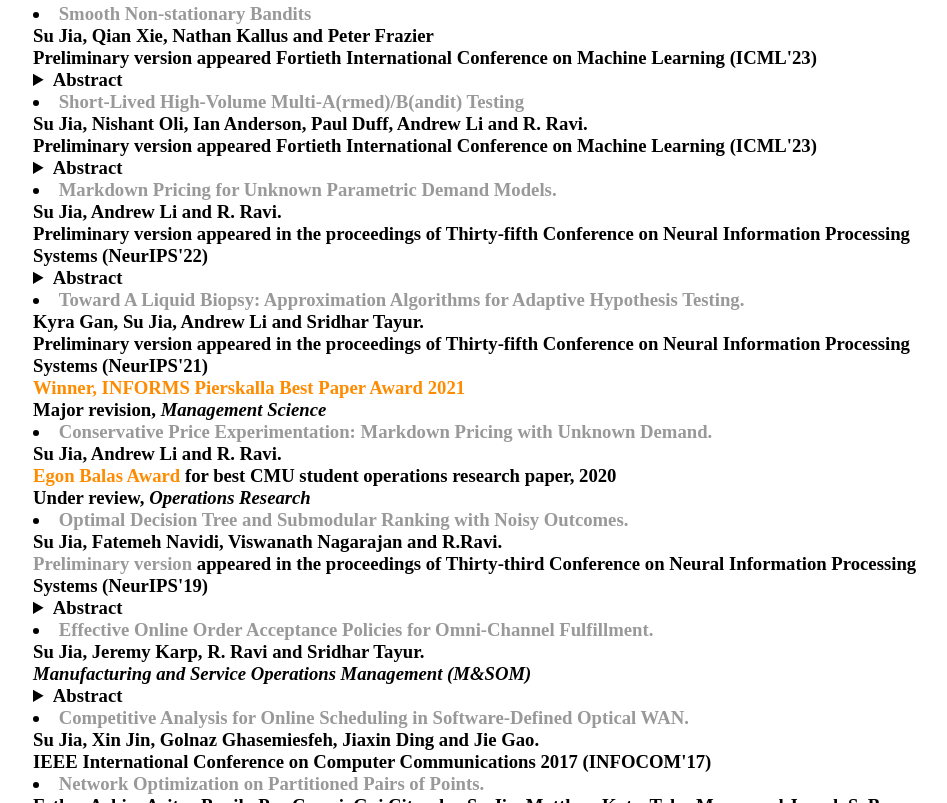
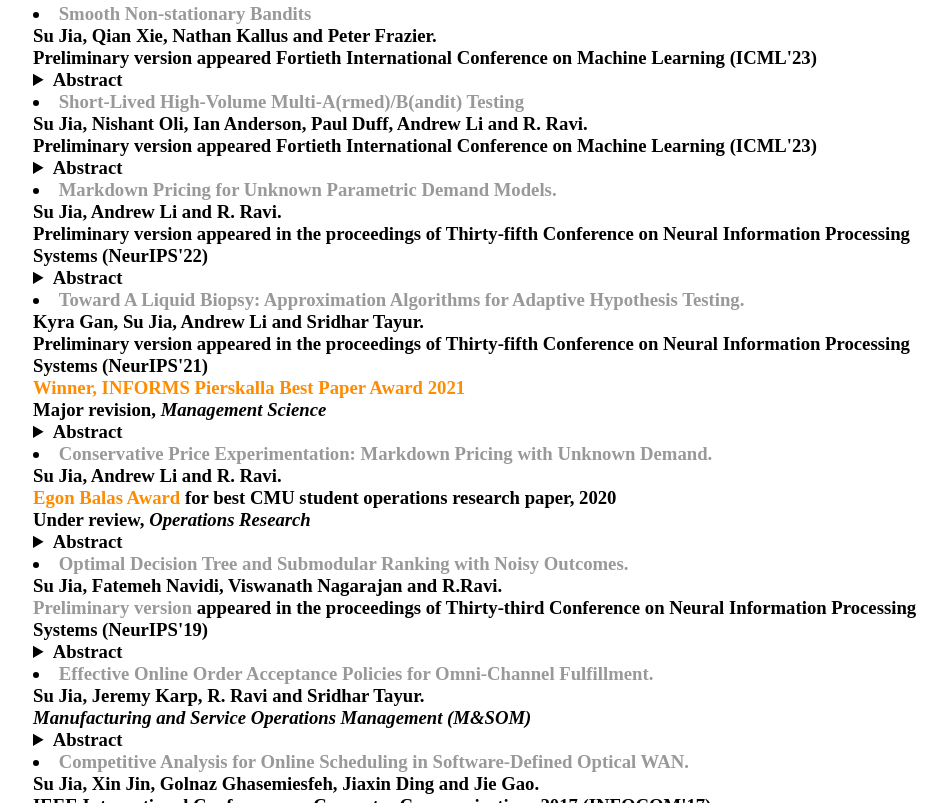
Before and after one commit to sjia1/sjia1.github.io, a plain HTML site: page index.html in a window 1280 px wide. Shown: the part 957-1760 px from the top of the page, without its empty margins (159-1106 px from the left). Drawn offline with Linux system fonts and the light colour scheme.

Commit message:
Update index.html

```diff
--- a/index.html
+++ b/index.html
@@ -53,7 +53,7 @@ Here is my <a target= _blank href="CV_SuJia_122122.pdf">CV</a>.
             <span>
         <h3>
         <li align="left"><a target= _blank href="https://arxiv.org/pdf/2301.12366.pdf">Smooth Non-stationary Bandits</a> </br>
-        Su Jia, Qian Xie, Nathan Kallus and Peter Frazier</br>
+        Su Jia, Qian Xie, Nathan Kallus and Peter Frazier.</br>
         Preliminary version appeared Fortieth International Conference on Machine Learning (ICML'23)</br>
           <details>
             <summary>Abstract</summary><h4>
@@ -87,11 +87,28 @@ Here is my <a target= _blank href="CV_SuJia_122122.pdf">CV</a>.
         <li align="left"><a href="https://papers.ssrn.com/sol3/papers.cfm?abstract_id=3894600"> Toward A Liquid Biopsy: Approximation Algorithms for Adaptive Hypothesis Testing. </a> </br>
         Kyra Gan, Su Jia, Andrew Li and Sridhar Tayur. </br>
         Preliminary version appeared in the proceedings of Thirty-fifth Conference on Neural Information Processing Systems (NeurIPS'21) </br>
-        <b style="color:DarkOrange;"> Winner, INFORMS Pierskalla Best Paper Award 2021 </b> </br> Major revision, <i>Management Science</i></li>
+        <b style="color:DarkOrange;"> Winner, INFORMS Pierskalla Best Paper Award 2021 </b> </br> Major revision, <i>Management Science</i>
+          <details>
+            <summary>Abstract</summary>
+            This paper addresses a set of active learning problems that occur in the development of liquid biopsies via the lens of active sequential hypothesis testing (ASHT). In the problem of ASHT, a learner seeks to identify the true hypothesis from among a known set of hypotheses. The learner is given a set of actions and knows the random distribution of the outcome of any action under any true hypothesis. Given a target error &delta; > 0, the goal is to sequentially select the fewest number of actions so as to identify the true hypothesis with probability at least 1 − &delta;. Motivated by applications in which the number of hypotheses or actions is massive (e.g., genomics-based cancer detection), we propose efficient (greedy, in fact) algorithms and provide the first approximation guarantees for ASHT, under two types of adaptivity. Both of our guarantees are independent of the number of actions and logarithmic in the number of hypotheses. We numerically evaluate the performance of our algorithms using both synthetic and real-world DNA mutation data, demonstrating that our algorithms outperform previously proposed heuristic policies by large margins.
+            <br><b>Key words:</b> active learning, sequential hypothesis testing, approximation algorithms, cancer detection
+          </details>
+        </li>
+
         <li align="left"><a target= _blank href="https://papers.ssrn.com/sol3/papers.cfm?abstract_id=3861379"> Conservative Price Experimentation: Markdown Pricing with Unknown Demand. </a> </br>
         Su Jia, Andrew Li and R. Ravi. </br>
         <b style="color:DarkOrange;"> Egon Balas Award </b> for best CMU student operations research paper, 2020
-        </br> Under review,<i> Operations Research</i></li>
+        </br> Under review,<i> Operations Research</i>
+            <details>
+            <summary> Abstract</summary>
+            We consider the Unimodal Multi-Armed Bandit problem where the goal is to find the optimal price under an unknown unimodal reward function, with an additional "markdown" constraint that requires that the price exploration is non-increasing. This markdown optimization problem faithfully models a single-product revenue management problem where the objective is to adaptively reduce the price over a finite sales horizon to maximize expected revenues.
+            We measure the performance of an adaptive exploration-exploitation policy in terms of the regret: the revenue loss relative to the maximum revenue that could have been attained when the demand curve is known in advance. For the case of L-Lipschitz-bounded unimodal revenue functions with infinite inventory, we present a natural policy that explores the price space at a uniform optimal speed in T steps and has regret T^{3/4} (L log T)^{1/4}.
+            On the other side, we provide an almost-matching lower bound of L^{1/4} T^{3/4} on the regret of any policy. Further, under mild assumptions, we show that the above tight bounds also hold when the inventory is finite but is on the order of &Omega;(T).
+            <br> Our tight regret bounds highlight the additional complexity of the markdown constraint, and are asymptotically higher than the corresponding bounds without this markdown requirement of T^{1/2} for unimodal bandits and L^{1/3} T^{2/3} for $L$-Lipschitz bandits. We finally consider a generalization called Dynamic Pricing with Markup Penalty where the seller is allowed to increase the price by paying a markup penalty of magnitude T^c per markup where c&in; [0,1] is a given constant. We extend our results to a tight T^med{2/3, 3/4, c} regret bound for this variant (med{a,b,c} denotes the median of the a,b,c.)
+            <br><b>Key words:</b> Markdown Pricing, Multi-armed Bandits, Monotonicity, Unimodal Bandits
+            </details>
+        </li>
+
         <li align="left"><a target= _blank href="https://www.researchgate.net/publication/357753512_Optimal_Decision_Tree_and_Submodular_Function_Ranking_Under_Noisy_Outcomes">Optimal Decision Tree and Submodular Ranking with Noisy Outcomes. </a> </br> Su Jia, Fatemeh Navidi, Viswanath Nagarajan and R.Ravi.</br> <a target= _blank href="NIPS19_camera_ready_oct26.pdf">Preliminary version</a> appeared in the proceedings of Thirty-third Conference on Neural Information Processing Systems (NeurIPS'19) </br>
             <details>
             <summary> Abstract</summary>
```
